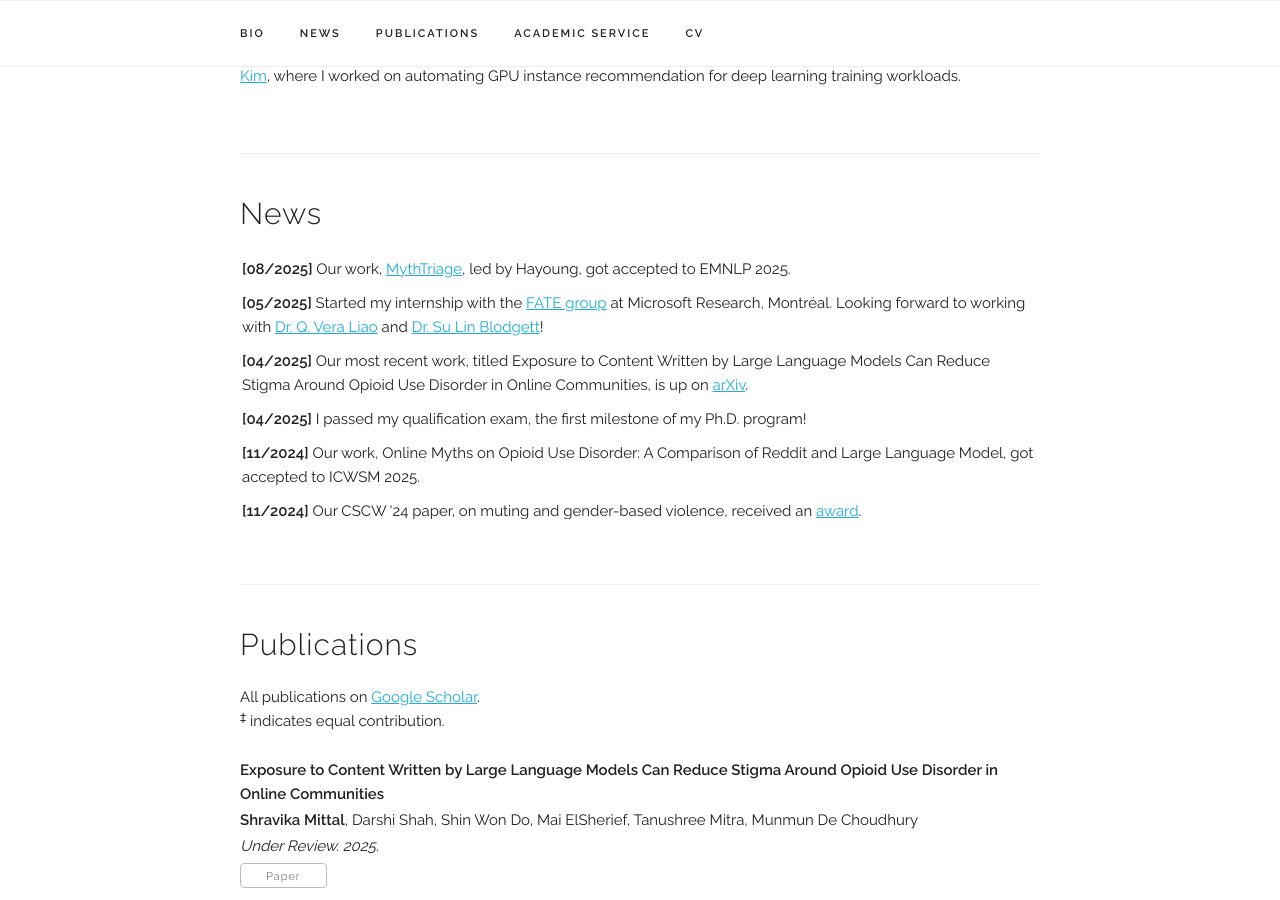
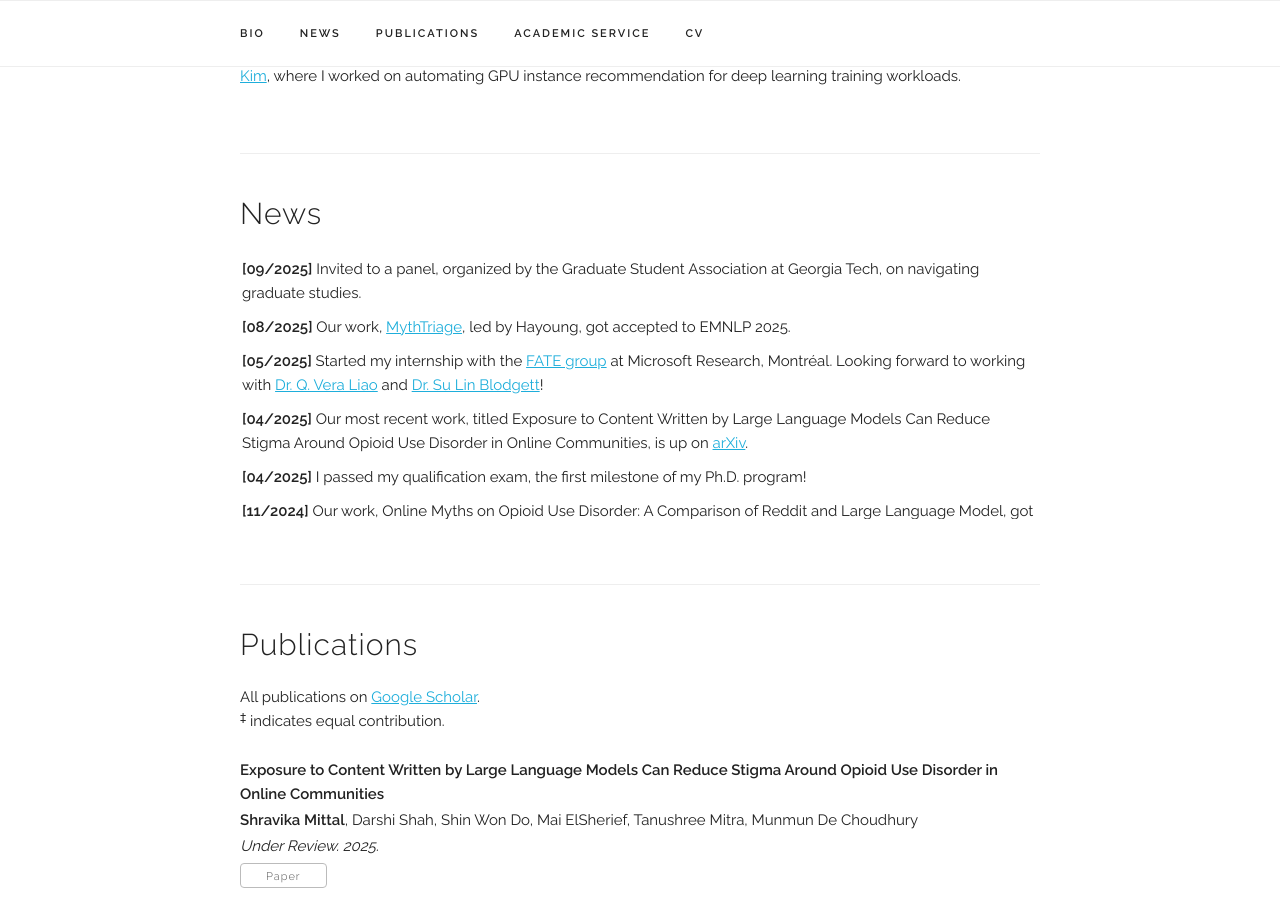
Before and after one commit to mittalshravika/mittalshravika.github.io, a Jekyll site: the page built from index.html, in a window 1280 px wide and 900 px high, scrolled down 783 px. Built offline with Jekyll 4.4.1, drawn with Linux system fonts in a browser that asks for light colours; some web fonts are replaced.

Commit message:
minor update

```diff
--- a/index.html
+++ b/index.html
@@ -64,6 +64,12 @@ title: Home
   <h4>News</h4>
 
   <UL style="list-style-type: none; padding: 2px; overflow-y: scroll; height:260px;">
+
+    <li> <b>[09/2025]</b>
+
+      Invited to a panel, organized by the Graduate Student Association at Georgia Tech, on navigating graduate studies.
+
+    </li>
 
     <li> <b>[08/2025]</b>
 
```
